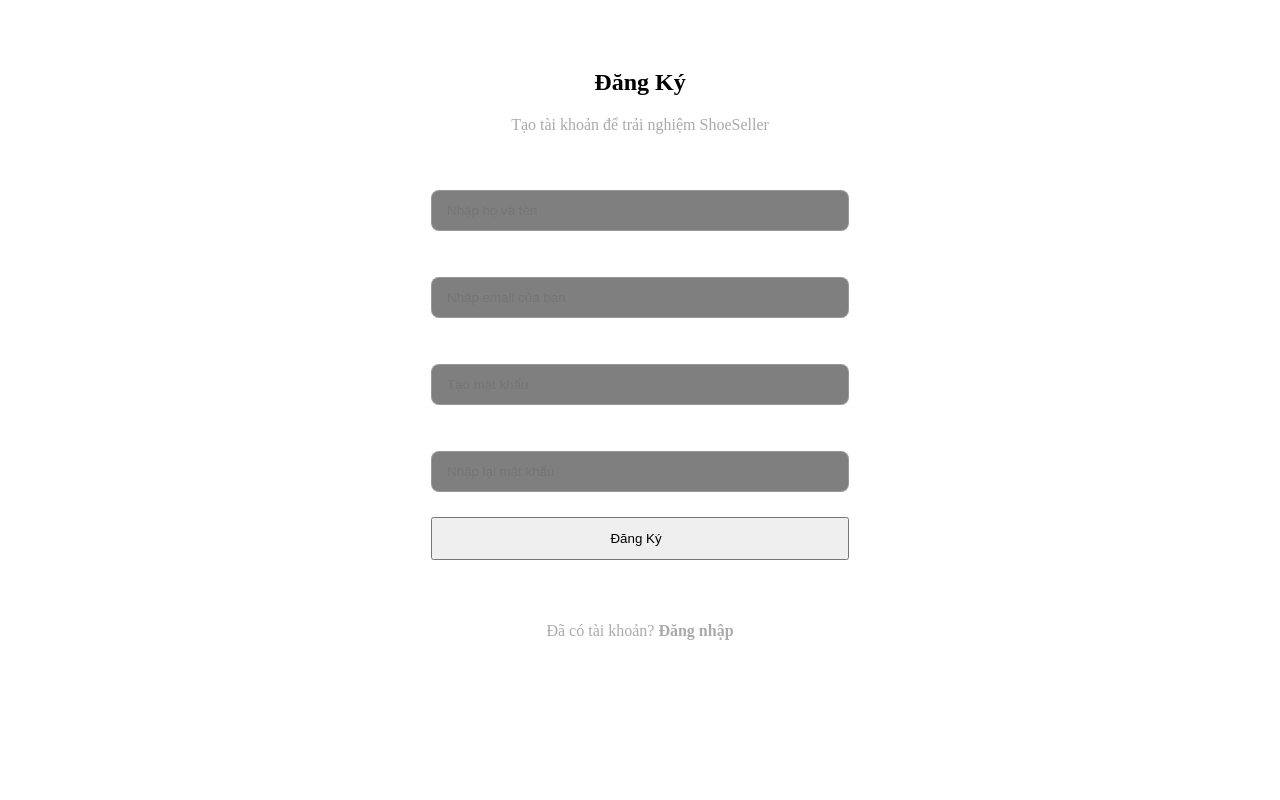
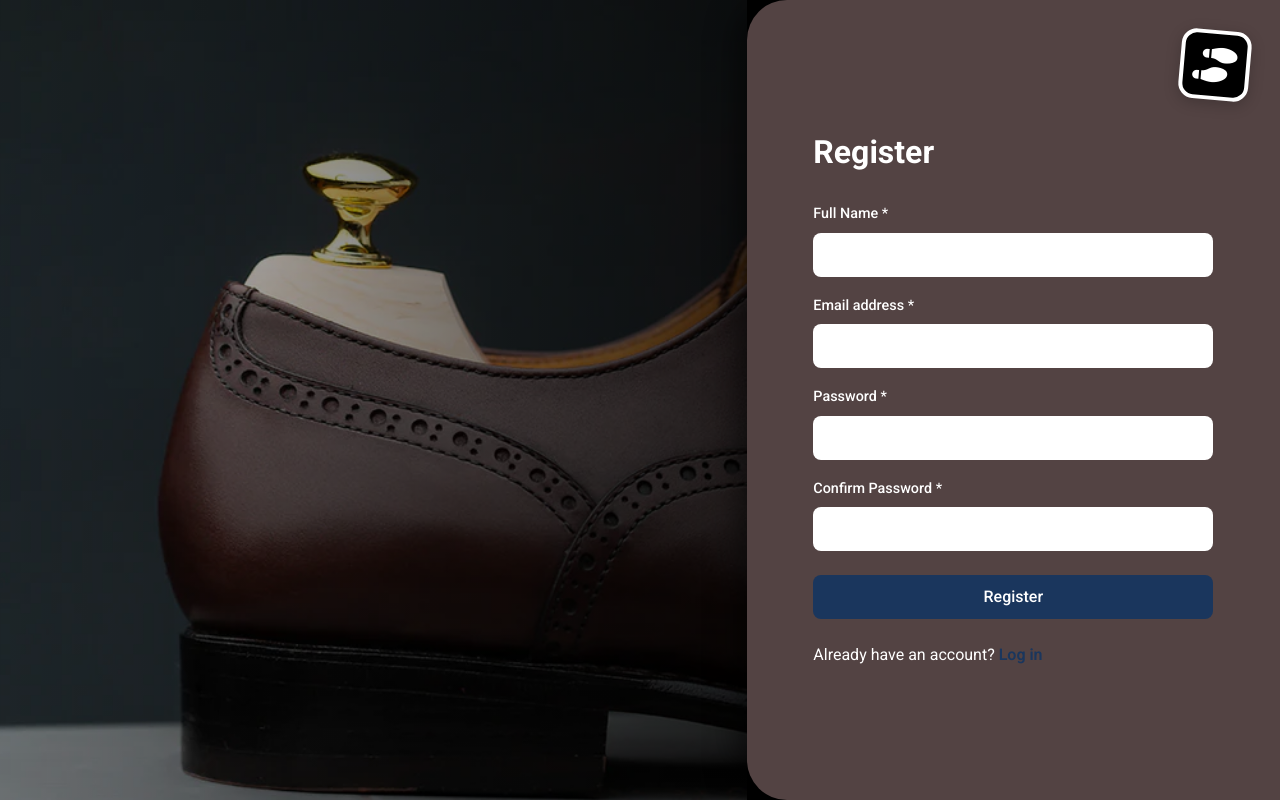
Before and after one commit to txphu2302/shoe-seller, a PHP site: page /Shoe-Seller/users/register in a window 1280 px wide. Run offline with PHP 8.4, Linux system fonts and the light colour scheme; some libraries are stand-ins or nearby versions.

Commit message:
implement register
Co-authored-by: Copilot <copilot@github.com>

```diff
--- a/app/controllers/UsersController.php
+++ b/app/controllers/UsersController.php
@@ -88,7 +88,68 @@ class UsersController extends Controller
 
     public function register()
     {
-        $this->view('users/register');
+        $data = [
+            'errors' => [],
+            'oldInput' => []
+        ];
+
+        if (isset($_SESSION['user']['role'])) {
+            $this->redirectByRole($_SESSION['user']['role']);
+        }
+
+        if ($_SERVER['REQUEST_METHOD'] === 'POST') {
+            $name = trim($_POST['name'] ?? '');
+            $email = trim($_POST['email'] ?? '');
+            $password = $_POST['password'] ?? '';
+            $confirmPassword = $_POST['confirm_password'] ?? '';
+
+            $data['oldInput']['name'] = $name;
+            $data['oldInput']['email'] = $email;
+
+            if ($name === '' || $email === '' || $password === '' || $confirmPassword === '') {
+                $data['errors']['message'] = 'Vui lòng nhập đầy đủ thông tin.';
+                return $this->view('users/register', $data);
+            }
+
+            if (!filter_var($email, FILTER_VALIDATE_EMAIL)) {
+                $data['errors']['message'] = 'Email không hợp lệ.';
+                return $this->view('users/register', $data);
+            }
+
+            if (strlen($password) < 6) {
+                $data['errors']['message'] = 'Mật khẩu phải có ít nhất 6 ký tự.';
+                return $this->view('users/register', $data);
+            }
+
+            if ($password !== $confirmPassword) {
+                $data['errors']['message'] = 'Mật khẩu xác nhận không khớp.';
+                return $this->view('users/register', $data);
+            }
+
+            if ($this->usersModel->findByEmail($email)) {
+                $data['errors']['message'] = 'Email này đã được sử dụng.';
+                return $this->view('users/register', $data);
+            }
+
+            $created = $this->usersModel->createUser([
+                'name' => $name,
+                'email' => $email,
+                'password' => password_hash($password, PASSWORD_DEFAULT),
+                'avatar' => null,
+                'role' => 'member',
+                'status' => 'active'
+            ]);
+
+            if ($created) {
+                $_SESSION['success_message'] = 'Đăng ký thành công. Vui lòng đăng nhập.';
+                header('Location: ' . BASE_URL . '/users/login');
+                exit;
+            }
+
+            $data['errors']['message'] = 'Không thể tạo tài khoản. Vui lòng thử lại.';
+        }
+
+        $this->view('users/register', $data);
     }
 
     protected function redirectByRole($role)
--- a/app/model/Users.php
+++ b/app/model/Users.php
@@ -25,4 +25,32 @@ class Users extends CoreModel
         $this->bind(':id', $id, PDO::PARAM_INT);
         return $this->single();
     }
+
+    public function findByEmail($email)
+    {
+        $sql = "SELECT id, name, email, password, avatar, role, status
+                FROM users
+                WHERE email = :email
+                LIMIT 1";
+
+        $this->query($sql);
+        $this->bind(':email', $email);
+        return $this->single();
+    }
+
+    public function createUser($data)
+    {
+        $sql = "INSERT INTO users (name, email, password, avatar, role, status)
+                VALUES (:name, :email, :password, :avatar, :role, :status)";
+
+        $this->query($sql);
+        $this->bind(':name', $data['name']);
+        $this->bind(':email', $data['email']);
+        $this->bind(':password', $data['password']);
+        $this->bind(':avatar', $data['avatar']);
+        $this->bind(':role', $data['role']);
+        $this->bind(':status', $data['status']);
+
+        return $this->execute();
+    }
 }
--- a/app/views/users/register.php
+++ b/app/views/users/register.php
@@ -1,39 +1,216 @@
-<!-- REGISTER SECTION -->
-<section class="section-padding">
-    <div class="container" style="max-width: 500px; margin: 0 auto;">
-        <div class="auth-wrapper" style="background: rgba(255, 255, 255, 0.05); padding: 40px; border-radius: 20px; border: 1px solid rgba(255, 255, 255, 0.1);">
-            <div class="section-header" style="text-align: center; margin-bottom: 30px;">
-                <h2 class="section-title">Đăng Ký</h2>
-                <p style="color: #aaa; margin-top: 10px;">Tạo tài khoản để trải nghiệm ShoeSeller</p>
+<?php
+// session_start();
+if (isset($_SESSION['success_message'])) {
+    echo '<script>alert("' . $_SESSION['success_message'] . '");</script>';
+    unset($_SESSION['success_message']);
+}
+?>
+<!DOCTYPE html>
+<html lang="en">
+
+<head>
+    <meta charset="UTF-8" />
+    <meta name="viewport" content="width=device-width, initial-scale=1.0" />
+    <title>Register - ShoeSeller</title>
+    <!-- Bootstrap 5.3.3 CSS -->
+    <link href="https://cdn.jsdelivr.net/npm/bootstrap@5.3.3/dist/css/bootstrap.min.css" rel="stylesheet">
+    <!-- Font Awesome -->
+    <link rel="stylesheet" href="https://cdnjs.cloudflare.com/ajax/libs/font-awesome/6.5.1/css/all.min.css">
+    <!-- Google Fonts: Roboto -->
+    <link rel="preconnect" href="https://fonts.googleapis.com">
+    <link rel="preconnect" href="https://fonts.gstatic.com" crossorigin>
+    <link href="https://fonts.googleapis.com/css2?family=Roboto:ital,wght@0,100..900;1,100..900&display=swap" rel="stylesheet">
+
+    <style>
+        body {
+            font-family: 'Roboto', sans-serif;
+            margin: 0;
+            overflow-x: hidden;
+            background-color: #000;
+        }
+
+        .login-container {
+            min-height: 100vh;
+        }
+
+        .bg-image {
+            background-image: url('<?php echo defined("BASE_URL") ? BASE_URL : ""; ?>/app/views/users/img/Different-Shoe-Leather-Trimly_2051a6f8-00f4-4a52-a567-a6f3066610f3_1000x.webp');
+            background-size: cover;
+            background-position: center;
+            background-repeat: no-repeat;
+            position: relative;
+        }
+
+        /* Dark overlay for the background image */
+        .bg-image::before {
+            content: '';
+            position: absolute;
+            top: 0;
+            right: 0;
+            bottom: 0;
+            left: 0;
+            background: linear-gradient(to right, rgba(0, 0, 0, 0.2), rgba(0, 0, 0, 0.7));
+        }
+
+        .login-panel {
+            background-color: #534343;
+            color: white;
+            border-top-left-radius: 40px;
+            border-bottom-left-radius: 40px;
+            position: relative;
+            box-shadow: -10px 0 30px rgba(0, 0, 0, 0.5);
+            z-index: 1;
+        }
+
+        @media (max-width: 767.98px) {
+            .login-panel {
+                border-radius: 40px 40px 0 0;
+                margin-top: -40px;
+                min-height: 100vh;
+            }
+
+            .bg-image {
+                min-height: 40vh;
+            }
+        }
+
+        .form-wrapper {
+            max-width: 400px;
+            width: 100%;
+        }
+
+        .form-title {
+            font-weight: 700;
+            margin-bottom: 30px;
+            font-size: 2rem;
+        }
+
+        .form-label {
+            font-weight: 500;
+            font-size: 0.9rem;
+            margin-bottom: 0.5rem;
+        }
+
+        .form-control {
+            border-radius: 8px;
+            padding: 10px 15px;
+            border: none;
+            margin-bottom: 15px;
+        }
+
+        .form-control:focus {
+            box-shadow: 0 0 0 0.25rem rgba(255, 255, 255, 0.25);
+        }
+
+        .btn-login {
+            background-color: #1a365d;
+            color: white;
+            border: none;
+            border-radius: 8px;
+            padding: 10px 30px;
+            font-weight: 500;
+            transition: all 0.3s;
+            width: 100%;
+        }
+
+        .btn-login:hover {
+            background-color: #0f213d;
+            color: white;
+        }
+
+        .register-link {
+            color: #1a365d;
+            font-weight: 600;
+            text-decoration: none;
+        }
+
+        .register-link:hover {
+            text-decoration: underline;
+            color: #0f213d;
+        }
+
+        /* Decorative Icon */
+        .decor-icon {
+            position: absolute;
+            top: 30px;
+            right: 30px;
+            width: 70px;
+            height: 70px;
+            background-color: #000000;
+            border-radius: 15px;
+            display: flex;
+            align-items: center;
+            justify-content: center;
+            font-size: 35px;
+            box-shadow: 0 4px 15px rgba(0, 0, 0, 0.2);
+            transform: rotate(5deg);
+            border: 4px solid #fff;
+        }
+    </style>
+</head>
+
+<body>
+
+    <div class="container-fluid p-0">
+        <div class="row g-0 login-container">
+            <!-- Left Background Image -->
+            <div class="col-md-7 d-none d-md-block bg-image"></div>
+
+            <!-- Right Form -->
+            <div class="col-md-5 login-panel d-flex align-items-center justify-content-center p-4 p-md-5">
+
+                <!-- Decorative Icon -->
+                <div class="decor-icon">
+                    <i class="fa-solid fa-shoe-prints"></i>
                 </div>
 
-            <form action="<?= BASE_URL ?>/users/register" method="POST" class="auth-form">
-                <div class="form-group" style="margin-bottom: 20px;">
-                    <label for="name" style="display: block; margin-bottom: 8px; color: #fff;">Họ và tên</label>
-                    <input type="text" id="name" name="name" class="form-control" placeholder="Nhập họ và tên" style="width: 100%; padding: 12px 15px; background: rgba(0,0,0,0.5); border: 1px solid rgba(255,255,255,0.2); border-radius: 8px; color: #fff; outline: none;" required>
+                <div class="form-wrapper">
+                    <form action="<?= BASE_URL ?>/users/register" method="post">
+                        <h2 class="form-title">Register</h2>
+
+                        <?php if (isset($errors["message"])): ?>
+                            <div class="alert alert-warning p-2 mb-3">
+                                <?php echo htmlspecialchars($errors["message"]); ?>
+                            </div>
+                        <?php endif; ?>
+
+                        <div class="mb-3">
+                            <label for="name" class="form-label">Full Name *</label>
+                            <input type="text" class="form-control" id="name" name="name"
+                                value="<?php echo isset($oldInput["name"]) ? htmlspecialchars($oldInput["name"]) : ""; ?>" required>
                         </div>
 
-                <div class="form-group" style="margin-bottom: 20px;">
-                    <label for="email" style="display: block; margin-bottom: 8px; color: #fff;">Email</label>
-                    <input type="email" id="email" name="email" class="form-control" placeholder="Nhập email của bạn" style="width: 100%; padding: 12px 15px; background: rgba(0,0,0,0.5); border: 1px solid rgba(255,255,255,0.2); border-radius: 8px; color: #fff; outline: none;" required>
+                        <div class="mb-3">
+                            <label for="email" class="form-label">Email address *</label>
+                            <input type="email" class="form-control" id="email" name="email"
+                                value="<?php echo isset($oldInput["email"]) ? htmlspecialchars($oldInput["email"]) : ""; ?>" required>
                         </div>
 
-                <div class="form-group" style="margin-bottom: 20px;">
-                    <label for="password" style="display: block; margin-bottom: 8px; color: #fff;">Mật khẩu</label>
-                    <input type="password" id="password" name="password" class="form-control" placeholder="Tạo mật khẩu" style="width: 100%; padding: 12px 15px; background: rgba(0,0,0,0.5); border: 1px solid rgba(255,255,255,0.2); border-radius: 8px; color: #fff; outline: none;" required>
+                        <div class="mb-3">
+                            <label for="password" class="form-label">Password *</label>
+                            <input type="password" class="form-control" id="password" name="password" required>
                         </div>
 
-                <div class="form-group" style="margin-bottom: 25px;">
-                    <label for="confirm_password" style="display: block; margin-bottom: 8px; color: #fff;">Xác nhận mật khẩu</label>
-                    <input type="password" id="confirm_password" name="confirm_password" class="form-control" placeholder="Nhập lại mật khẩu" style="width: 100%; padding: 12px 15px; background: rgba(0,0,0,0.5); border: 1px solid rgba(255,255,255,0.2); border-radius: 8px; color: #fff; outline: none;" required>
+                        <div class="mb-4">
+                            <label for="confirm_password" class="form-label">Confirm Password *</label>
+                            <input type="password" class="form-control" id="confirm_password" name="confirm_password" required>
                         </div>
 
-                <button type="submit" class="btn btn-primary" style="width: 100%; justify-content: center; padding: 12px;">Đăng Ký <i class="fa-solid fa-user-plus" style="margin-left: 8px;"></i></button>
+                        <div class="mb-4">
+                            <button type="submit" class="btn btn-login">Register</button>
+                        </div>
+
+                        <div class="mt-3">
+                            Already have an account? <a href="<?= BASE_URL ?>/users/login" class="register-link">Log in</a>
+                        </div>
                     </form>
-
-            <div class="auth-links" style="margin-top: 25px; text-align: center; border-top: 1px solid rgba(255,255,255,0.1); padding-top: 20px;">
-                <p style="color: #aaa;">Đã có tài khoản? <a href="<?= BASE_URL ?>/users/login" style="color: var(--primary-color); text-decoration: none; font-weight: 600;">Đăng nhập</a></p>
                 </div>
             </div>
         </div>
-</section>
+    </div>
+
+    <!-- Bootstrap 5 JS Bundle -->
+    <script src="https://cdn.jsdelivr.net/npm/bootstrap@5.3.3/dist/js/bootstrap.bundle.min.js"></script>
+</body>
+
+</html>
```
Lines whose indentation alone changed are shown as unchanged.
